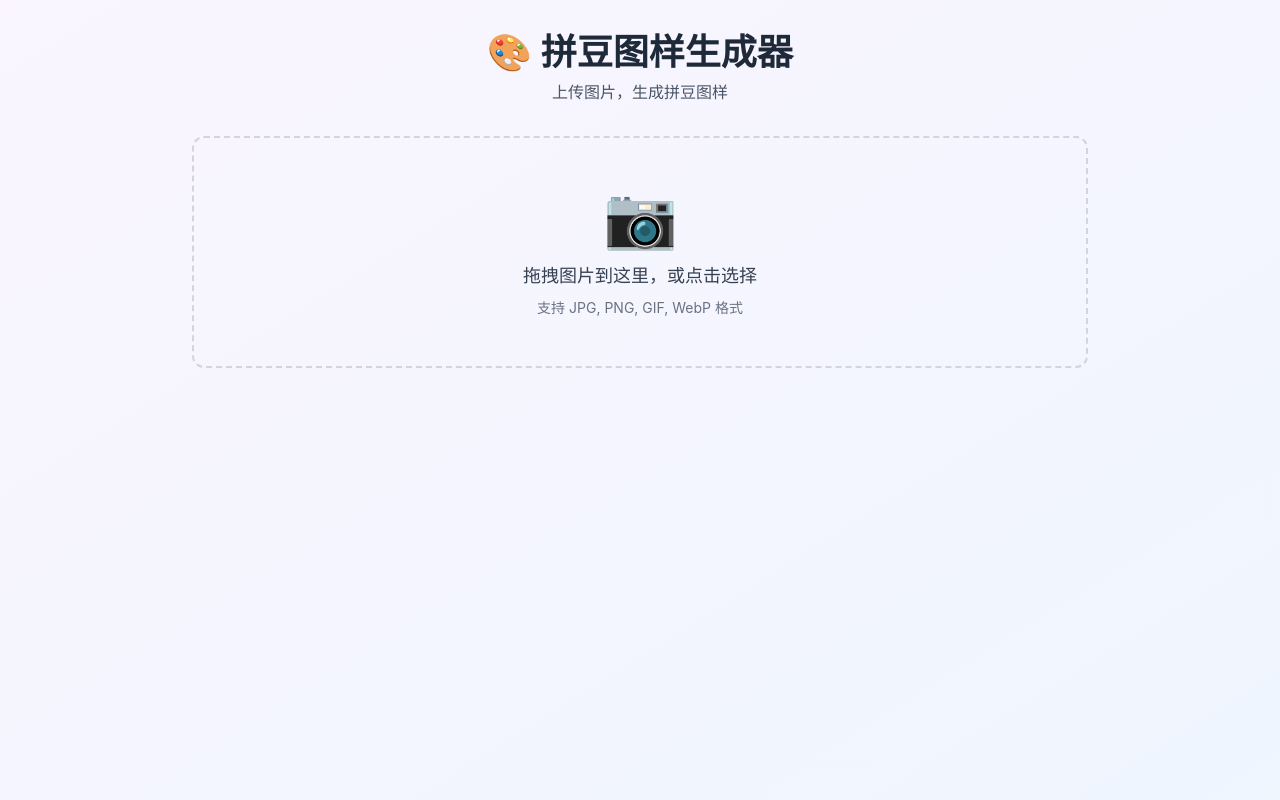
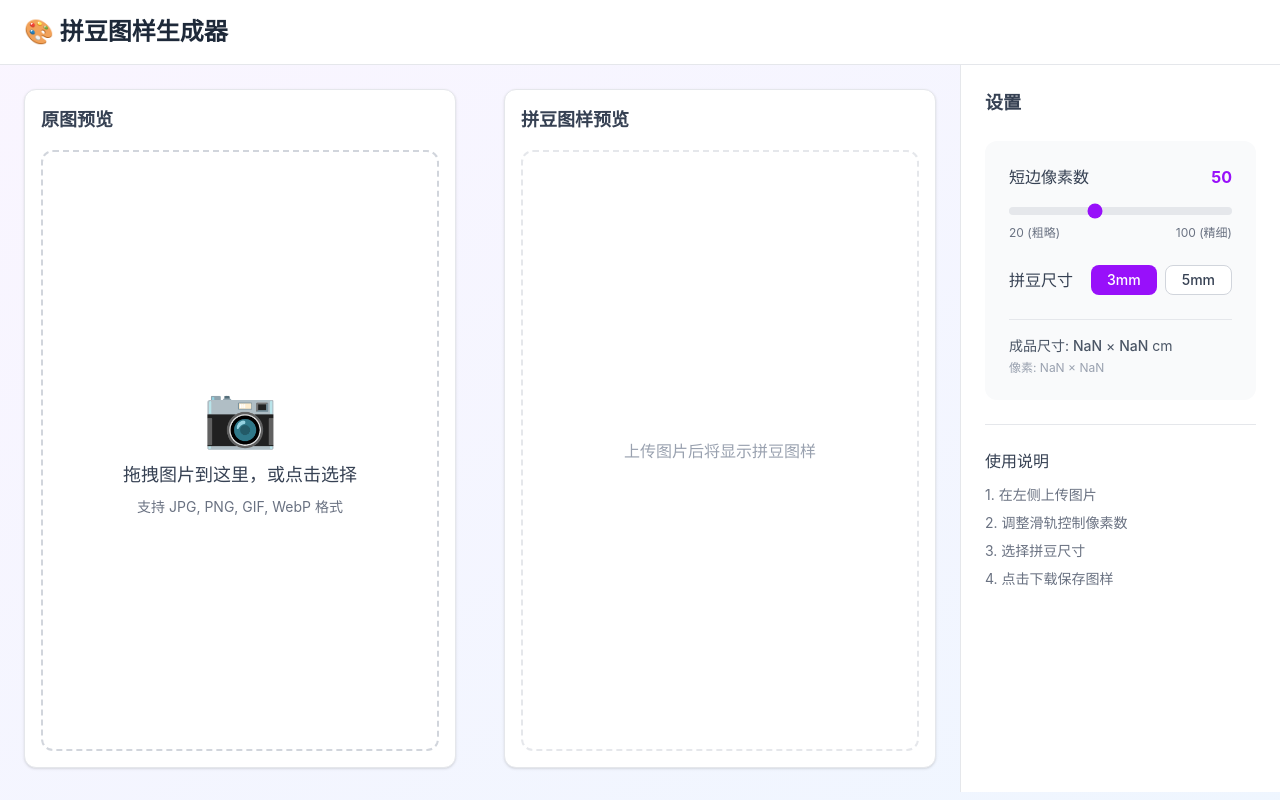
Before and after one commit to krescent/pixel, a React (Vite) app: page / in a window 1280 px wide. Built offline with nearby package versions, Linux system fonts and the light colour scheme.

Commit message:
refactor: 重新设计UI布局为左右分栏
- 左侧显示原图上传/预览
- 右侧显示拼豆图样预览
- 右侧边栏显示设置和统计信息
- 所有区域同时可见，滚动条在各区域内
- 控件始终显示，无需等待图片上传

```diff
--- a/src/App.tsx
+++ b/src/App.tsx
@@ -7,54 +7,88 @@ import { useImageProcessor } from "./hooks/useImageProcessor";
 
 function App() {
   const [imageData, setImageData] = useState<ImageData | null>(null);
+  const [imageUrl, setImageUrl] = useState<string | null>(null);
   const [shortEdge, setShortEdge] = useState(50);
   const [beadSize, setBeadSize] = useState(3);
+  const [originalWidth, setOriginalWidth] = useState(0);
+  const [originalHeight, setOriginalHeight] = useState(0);
   const { processImage } = useImageProcessor();
 
-  const handleImageLoad = (data: ImageData) => {
+  const handleImageLoad = (data: ImageData, url: string) => {
     setImageData(data);
+    setImageUrl(url);
+    setOriginalWidth(data.width);
+    setOriginalHeight(data.height);
   };
 
   const processed = imageData ? processImage(imageData, shortEdge) : null;
 
   return (
-    <div className="min-h-screen bg-gradient-to-br from-purple-50 to-blue-50 py-8 px-4">
-      <div className="max-w-4xl mx-auto">
-        <header className="text-center mb-8">
-          <h1 className="text-4xl font-bold text-gray-800 mb-2">🎨 拼豆图样生成器</h1>
-          <p className="text-gray-600">上传图片，生成拼豆图样</p>
+    <div className="min-h-screen bg-gradient-to-br from-purple-50 to-blue-50">
+      <header className="bg-white border-b border-gray-200 px-6 py-4">
+        <h1 className="text-2xl font-bold text-gray-800">🎨 拼豆图样生成器</h1>
       </header>
 
-        <div className="space-y-6">
-          {!imageData && <ImageUploader onImageLoad={handleImageLoad} />}
+      <div className="flex h-[calc(100vh-73px)]">
+        <div className="flex-1 p-6 overflow-auto">
+          <div className="bg-white rounded-xl shadow-sm border border-gray-200 h-full flex flex-col">
+            <h2 className="text-lg font-semibold text-gray-700 px-4 pt-4 mb-4">原图预览</h2>
+            <div className="flex-1 px-4 pb-4 overflow-auto">
+              <ImageUploader onImageLoad={handleImageLoad} imageUrl={imageUrl} />
+            </div>
+          </div>
+        </div>
 
-          {processed && (
-            <>
+        <div className="flex-1 p-6 overflow-auto">
+          <div className="bg-white rounded-xl shadow-sm border border-gray-200 h-full flex flex-col">
+            <div className="flex items-center justify-between px-4 pt-4 mb-4">
+              <h2 className="text-lg font-semibold text-gray-700">拼豆图样预览</h2>
+              {processed && <DownloadButton pixels={processed.pixels} />}
+            </div>
+            <div className="flex-1 px-4 pb-4 overflow-auto">
+              {processed ? (
+                <PerlerGrid pixels={processed.pixels} beadSize={beadSize} />
+              ) : (
+                <div className="h-full flex items-center justify-center text-gray-400 border-2 border-dashed border-gray-200 rounded-xl">
+                  <p>上传图片后将显示拼豆图样</p>
+                </div>
+              )}
+            </div>
+          </div>
+        </div>
+
+        <div className="w-80 border-l border-gray-200 bg-white p-6 overflow-auto">
+          <h2 className="text-lg font-semibold text-gray-700 mb-6">设置</h2>
+
           <Controls
             shortEdge={shortEdge}
             onShortEdgeChange={setShortEdge}
             beadSize={beadSize}
             onBeadSizeChange={setBeadSize}
-                width={processed.width}
-                height={processed.height}
+            width={originalWidth}
+            height={originalHeight}
           />
 
-              <div className="flex justify-center overflow-auto pb-4">
-                <PerlerGrid pixels={processed.pixels} beadSize={beadSize} />
+          {processed && (
+            <div className="mt-6 pt-6 border-t border-gray-200">
+              <h3 className="font-medium text-gray-700 mb-3">图样统计</h3>
+              <div className="space-y-2 text-sm text-gray-600">
+                <p>总像素: <span className="font-medium">{processed.width * processed.height}</span></p>
+                <p>宽 x 高: <span className="font-medium">{processed.width} x {processed.height}</span></p>
+                <p>使用颜色: <span className="font-medium">{new Set(processed.pixels.flat().map(p => p.color.name)).size}</span></p>
               </div>
+            </div>
+          )}
 
-              <div className="flex justify-center gap-4">
-                <button
-                  onClick={() => setImageData(null)}
-                  className="px-6 py-3 bg-gray-600 text-white rounded-xl font-medium hover:bg-gray-700 transition-colors flex items-center gap-2"
-                >
-                  <span>🔄</span>
-                  重新上传
-                </button>
-                <DownloadButton pixels={processed.pixels} />
+          <div className="mt-6 pt-6 border-t border-gray-200">
+            <h3 className="font-medium text-gray-700 mb-3">使用说明</h3>
+            <ul className="text-sm text-gray-500 space-y-2">
+              <li>1. 在左侧上传图片</li>
+              <li>2. 调整滑轨控制像素数</li>
+              <li>3. 选择拼豆尺寸</li>
+              <li>4. 点击下载保存图样</li>
+            </ul>
           </div>
-            </>
-          )}
         </div>
       </div>
     </div>
--- a/src/components/ImageUploader.tsx
+++ b/src/components/ImageUploader.tsx
@@ -1,10 +1,11 @@
 import { useCallback, useState } from "react";
 
 interface ImageUploaderProps {
-  onImageLoad: (imageData: ImageData) => void;
+  onImageLoad: (imageData: ImageData, url: string) => void;
+  imageUrl: string | null;
 }
 
-export function ImageUploader({ onImageLoad }: ImageUploaderProps) {
+export function ImageUploader({ onImageLoad, imageUrl }: ImageUploaderProps) {
   const [isDragging, setIsDragging] = useState(false);
 
   const processFile = useCallback((file: File) => {
@@ -19,7 +20,8 @@ export function ImageUploader({ onImageLoad }: ImageUploaderProps) {
         if (!ctx) return;
         ctx.drawImage(img, 0, 0);
         const imageData = ctx.getImageData(0, 0, img.width, img.height);
-        onImageLoad(imageData);
+        const url = e.target?.result as string;
+        onImageLoad(imageData, url);
       };
       img.src = e.target?.result as string;
     };
@@ -42,9 +44,31 @@ export function ImageUploader({ onImageLoad }: ImageUploaderProps) {
     }
   }, [processFile]);
 
+  if (imageUrl) {
+    return (
+      <div className="h-full flex flex-col">
+        <div className="flex-1 overflow-auto flex items-center justify-center bg-gray-50 rounded-xl border border-gray-200">
+          <img src={imageUrl} alt="Preview" className="max-w-full max-h-full object-contain" />
+        </div>
+        <div className="mt-4 flex justify-center">
+          <label className="cursor-pointer px-4 py-2 bg-purple-600 text-white rounded-lg hover:bg-purple-700 transition-colors">
+            <input
+              type="file"
+              accept="image/*"
+              onChange={handleFileSelect}
+              className="hidden"
+              id="image-upload"
+            />
+            更换图片
+          </label>
+        </div>
+      </div>
+    );
+  }
+
   return (
     <div
-      className={`border-2 border-dashed rounded-xl p-12 text-center transition-colors ${
+      className={`h-full flex items-center justify-center border-2 border-dashed rounded-xl transition-colors ${
         isDragging ? "border-purple-500 bg-purple-50" : "border-gray-300 hover:border-gray-400"
       }`}
       onDragOver={(e) => { e.preventDefault(); setIsDragging(true); }}
@@ -58,7 +82,7 @@ export function ImageUploader({ onImageLoad }: ImageUploaderProps) {
         className="hidden"
         id="image-upload"
       />
-      <label htmlFor="image-upload" className="cursor-pointer">
+      <label htmlFor="image-upload" className="cursor-pointer text-center p-8">
         <div className="text-6xl mb-4">📷</div>
         <p className="text-lg font-medium text-gray-700 mb-2">
           拖拽图片到这里，或点击选择
```
Lines whose indentation alone changed are shown as unchanged.
